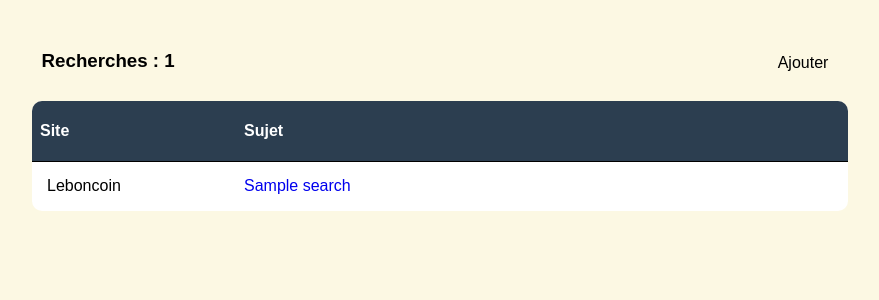
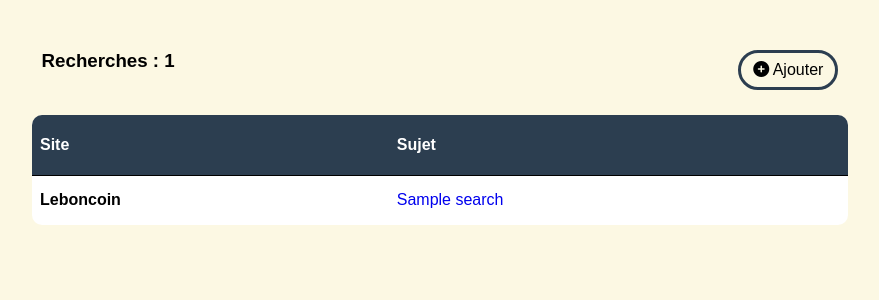
Before and after one commit to Florian-Dj/job_search, a Django app: page /recherche in a window 1280 px wide. Shown: the part 73-373 px from the top of the page, without its empty margins (200-1079 px from the left). Run offline with Django 3.2, Linux system fonts and the light colour scheme; tables that the repository leaves empty hold one stand-in row (values such as "Sample post"); some libraries are stand-ins or nearby versions.

Commit message:
Change button add on search page

```diff
--- a/mysite/mysite/settings.py
+++ b/mysite/mysite/settings.py
@@ -26,7 +26,7 @@ SECRET_KEY = 'nvwroy7g4&k83)&bs!=0723!w3468s))@e_y0y)*ukos%j0)=+'
 # SECURITY WARNING: don't run with debug turned on in production!
 DEBUG = True
 
-ALLOWED_HOSTS = ['localhost']
+ALLOWED_HOSTS = ['localhost', '127.0.0.1']
 
 
 # Application definition
--- a/mysite/static/css/style.css
+++ b/mysite/static/css/style.css
@@ -142,3 +142,11 @@ table tbody tr {
 table td, table th {
   text-align: left;
 }
+
+
+a.button {
+    background-color: #fcf8e3;
+    border: 3px solid #2c3e50;
+    border-radius: 25px;
+    padding: 8px 12px;
+}
--- a/mysite/templates/home.html
+++ b/mysite/templates/home.html
@@ -11,7 +11,7 @@
             <input class="button" type="submit" value="Recherche Nouvelles Annonces" name="mybtn">
         </form>
     </div>
-</div
+</div>
 
 <div class="wrap-table100">
     <div class="table100">
--- a/mysite/templates/search.html
+++ b/mysite/templates/search.html
@@ -5,7 +5,7 @@
 {% block body %}
 <div class="title">
     <h3> Recherches : {{ search_list.count }}</h3>
-    <a href="adminpolls/search/add/" class="button" target="_blank">Ajouter</a>
+    <a href="adminpolls/search/add/" class="button" target="_blank"><i class="fas fa-plus-circle"></i> Ajouter</a>
 </div>
 
 <div class="wrap-table100">
@@ -20,7 +20,7 @@
             <tbody>
 {% for search in search_list %}
                 <tr id="{{search.id}}">
-                    <td class="site">{{search.web}}</td>
+                    <th class="site">{{search.web}}</th>
                     <td><a href="{{search.link_search}}" target="_blank">{{search.subject}}</a></td>
                 </tr>
 {% endfor %}
```
Also changed, not shown: README.md.
